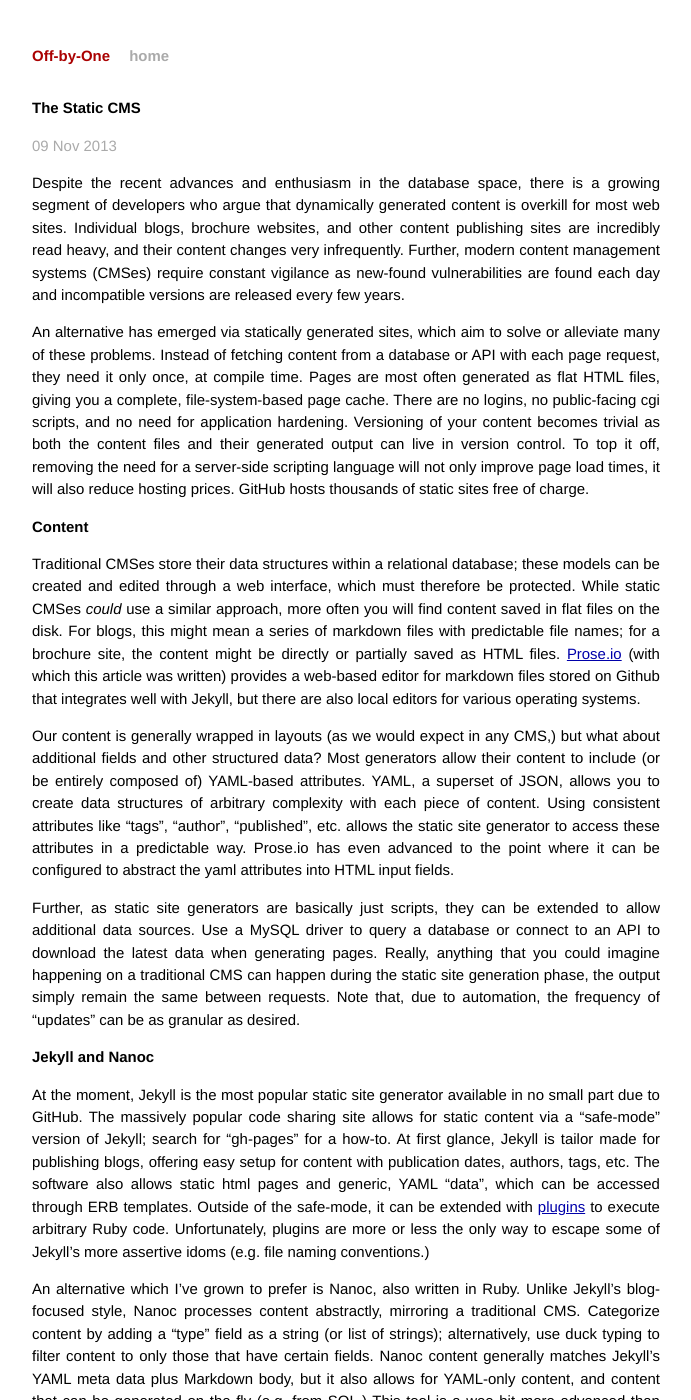
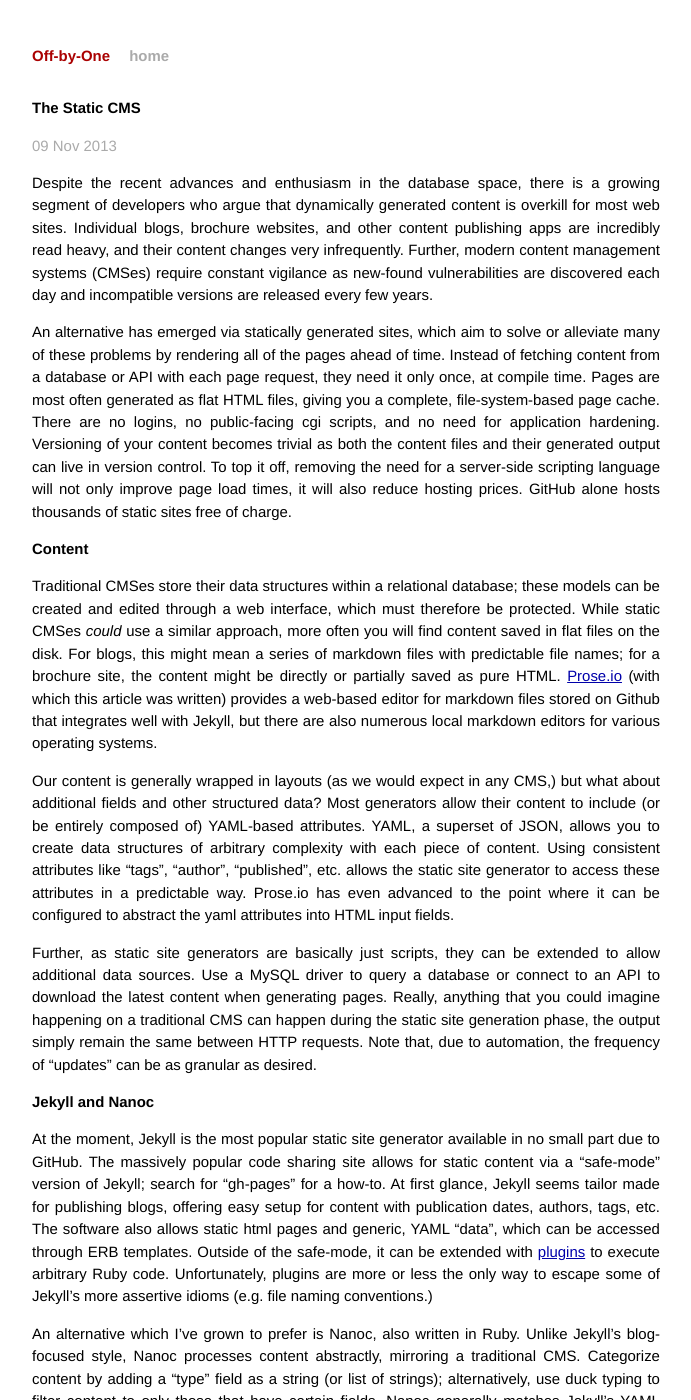
Before and after one commit to cmc333333/off-by-one, a Jekyll site: the page built from _posts/2013-11-09-static-cms.md, in a window 1280 px wide and 1400 px high. Shown: the whole window, without its empty margins (294-985 px from the left). Built offline with Jekyll 4.4.1, drawn with Linux system fonts in a browser that asks for light colours; Markdown is read by kramdown in place of the engine named in the settings; some of the changed text lies outside the part shown.

Commit message:
Typos, etc.

```diff
--- a/_posts/2013-11-09-static-cms.md
+++ b/_posts/2013-11-09-static-cms.md
@@ -4,27 +4,27 @@
 layout: post
 ---
 
-Despite the recent advances and enthusiasm in the database space, there is a growing segment of developers who argue that dynamically generated content is overkill for most web sites. Individual blogs, brochure websites, and other content publishing sites are incredibly read heavy, and their content changes very infrequently. Further, modern content management systems (CMSes) require constant vigilance as new-found vulnerabilities are found each day and incompatible versions are released every few years.
+Despite the recent advances and enthusiasm in the database space, there is a growing segment of developers who argue that dynamically generated content is overkill for most web sites. Individual blogs, brochure websites, and other content publishing apps are incredibly read heavy, and their content changes very infrequently. Further, modern content management systems (CMSes) require constant vigilance as new-found vulnerabilities are discovered each day and incompatible versions are released every few years.
 
-An alternative has emerged via statically generated sites, which aim to solve or alleviate many of these problems. Instead of fetching content from a database or API with each page request, they need it only once, at compile time. Pages are most often generated as flat HTML files, giving you a complete, file-system-based page cache. There are no logins, no public-facing cgi scripts, and no need for application hardening. Versioning of your content becomes trivial as both the content files and their generated output can live in version control. To top it off, removing the need for a server-side scripting language will not only improve page load times, it will also reduce hosting prices. GitHub hosts thousands of static sites free of charge.
+An alternative has emerged via statically generated sites, which aim to solve or alleviate many of these problems by rendering all of the pages ahead of time. Instead of fetching content from a database or API with each page request, they need it only once, at compile time. Pages are most often generated as flat HTML files, giving you a complete, file-system-based page cache. There are no logins, no public-facing cgi scripts, and no need for application hardening. Versioning of your content becomes trivial as both the content files and their generated output can live in version control. To top it off, removing the need for a server-side scripting language will not only improve page load times, it will also reduce hosting prices. GitHub alone hosts thousands of static sites free of charge.
 
 ## Content
 
-Traditional CMSes store their data structures within a relational database; these models can be created and edited through a web interface, which must therefore be protected. While static CMSes *could* use a similar approach, more often you will find content saved in flat files on the disk. For blogs, this might mean a series of markdown files with predictable file names; for a brochure site, the content might be directly or partially saved as HTML files. [Prose.io](http://prose.io) (with which this article was written) provides a web-based editor for markdown files stored on Github that integrates well with Jekyll, but there are also local editors for various operating systems.
+Traditional CMSes store their data structures within a relational database; these models can be created and edited through a web interface, which must therefore be protected. While static CMSes *could* use a similar approach, more often you will find content saved in flat files on the disk. For blogs, this might mean a series of markdown files with predictable file names; for a brochure site, the content might be directly or partially saved as pure HTML. [Prose.io](http://prose.io) (with which this article was written) provides a web-based editor for markdown files stored on Github that integrates well with Jekyll, but there are also numerous local markdown editors for various operating systems.
 
 Our content is generally wrapped in layouts (as we would expect in any CMS,) but what about additional fields and other structured data? Most generators allow their content to include (or be entirely composed of) YAML-based attributes. YAML, a superset of JSON, allows you to create data structures of arbitrary complexity with each piece of content. Using consistent attributes like "tags", "author", "published", etc. allows the static site generator to access these attributes in a predictable way. Prose.io has even advanced to the point where it can be configured to abstract the yaml attributes into HTML input fields.
 
-Further, as static site generators are basically just scripts, they can be extended to allow additional data sources. Use a MySQL driver to query a database or connect to an API to download the latest data when generating pages. Really, anything that you could imagine happening on a traditional CMS can happen during the static site generation phase, the output simply remain the same between requests. Note that, due to automation, the frequency of "updates" can be as granular as desired.
+Further, as static site generators are basically just scripts, they can be extended to allow additional data sources. Use a MySQL driver to query a database or connect to an API to download the latest content when generating pages. Really, anything that you could imagine happening on a traditional CMS can happen during the static site generation phase, the output simply remain the same between HTTP requests. Note that, due to automation, the frequency of "updates" can be as granular as desired.
 
 ## Jekyll and Nanoc
 
-At the moment, Jekyll is the most popular static site generator available in no small part due to GitHub. The massively popular code sharing site allows for static content via a "safe-mode" version of Jekyll; search for "gh-pages" for a how-to. At first glance, Jekyll is tailor made for publishing blogs, offering easy setup for content with publication dates, authors, tags, etc. The software also allows static html pages and generic, YAML "data", which can be accessed through ERB templates. Outside of the safe-mode, it can be extended with [plugins](http://jekyllrb.com/docs/plugins/) to execute arbitrary Ruby code. Unfortunately, plugins are more or less the only way to escape some of Jekyll's more assertive idoms (e.g. file naming conventions.)
+At the moment, Jekyll is the most popular static site generator available in no small part due to GitHub. The massively popular code sharing site allows for static content via a "safe-mode" version of Jekyll; search for "gh-pages" for a how-to. At first glance, Jekyll seems tailor made for publishing blogs, offering easy setup for content with publication dates, authors, tags, etc. The software also allows static html pages and generic, YAML "data", which can be accessed through ERB templates. Outside of the safe-mode, it can be extended with [plugins](http://jekyllrb.com/docs/plugins/) to execute arbitrary Ruby code. Unfortunately, plugins are more or less the only way to escape some of Jekyll's more assertive idioms (e.g. file naming conventions.)
 
-An alternative which I've grown to prefer is Nanoc, also written in Ruby. Unlike Jekyll's blog-focused style, Nanoc processes content abstractly, mirroring a traditional CMS. Categorize content by adding a "type" field as a string (or list of strings); alternatively, use duck typing to filter content to only those that have certain fields. Nanoc content generally matches Jekyll's YAML meta data plus Markdown body, but it also allows for YAML-only content, and content that can be generated on the fly (e.g. from SQL.) This tool is a wee bit more advanced than Jekyll and has a steeper learning curve, but certainly clicks better for my programmer mind and feels much more flexible.
+An alternative which I've grown to prefer is Nanoc, also written in Ruby. Unlike Jekyll's blog-focused style, Nanoc processes content abstractly, mirroring a traditional CMS. Categorize content by adding a "type" field as a string (or list of strings); alternatively, use duck typing to filter content to only those that have certain fields. Nanoc generally matches Jekyll's YAML meta data plus Markdown body, but it also allows for YAML-only content, and content that can be generated on the fly (e.g. from SQL.) This tool is a wee bit more advanced than Jekyll and has a steeper learning curve, but certainly clicks better for my programmer mind and feels much more flexible.
 
 ## Dynamism
 
-This is a bit too idealistic, however, as many sites cannot rely on static assets alone. Users expect new content to be automatically posted; they expect to be able to leave comments; to perform searches and email links from within your application. None of these features seems to mesh with the static page generation described thusfar. How can we have a CMS without these abilities? Luckily, we don't need to.
+This attitude is a bit too idealistic, however, as many sites cannot rely on static assets alone. Users expect new content to be automatically posted; they expect to be able to leave comments; to perform searches and email links from within your application. None of these features seems to mesh with the static page generation described thus far. How can we have a CMS without these abilities? Luckily, we don't need to.
 
 Here, client-side solutions will give us an easy path to recreating these features. We can include iframes or redirection to third-parties for Eventbright signups or Paypal processing. We can load JS from tools like Disqus and Wufoo to give us commenting and other types of forms. Ajax calls to other APIs allow us to recreate site-search, chat, and many of the other interactive features we expect from modern web applications. You did design your app API-first, right?
 
```
